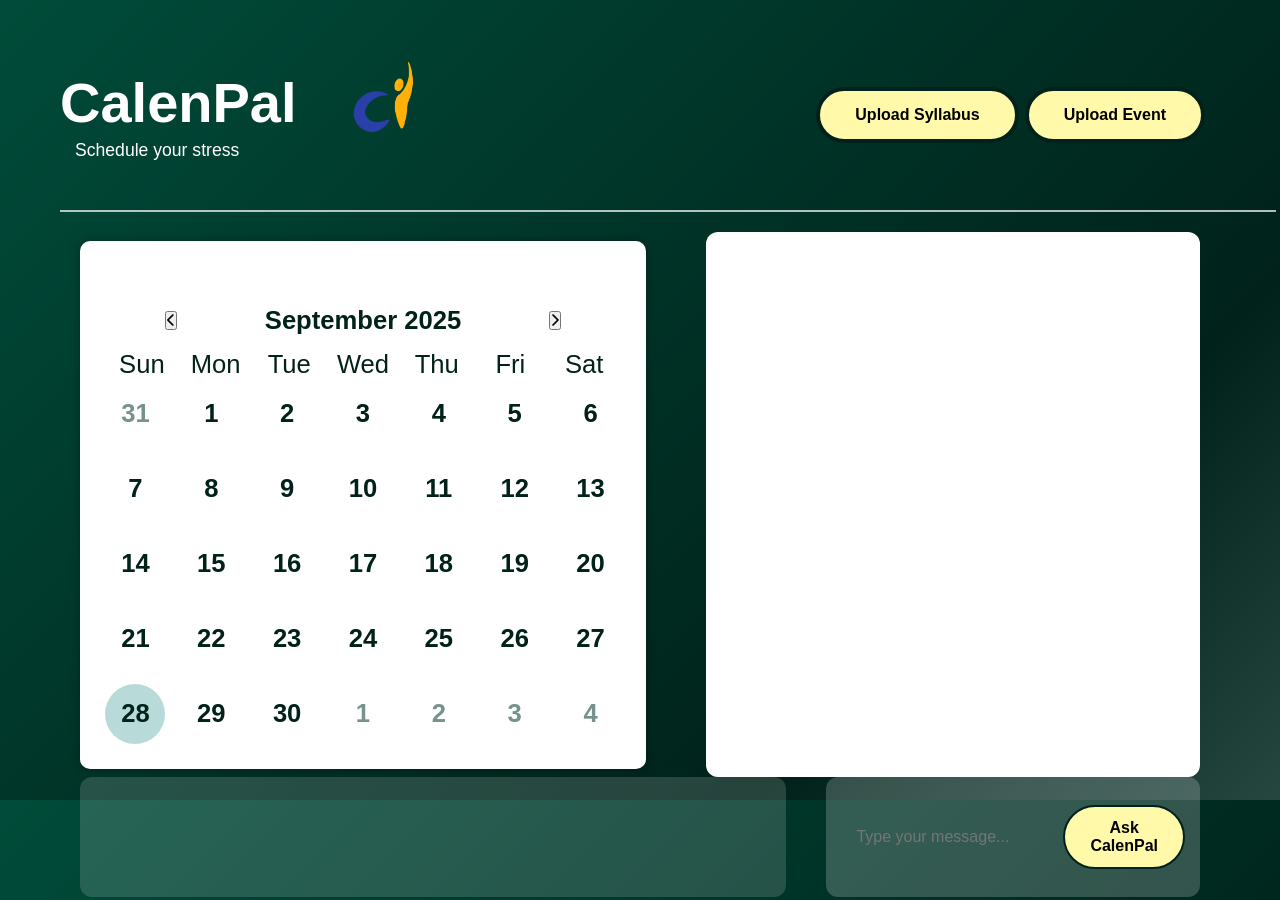
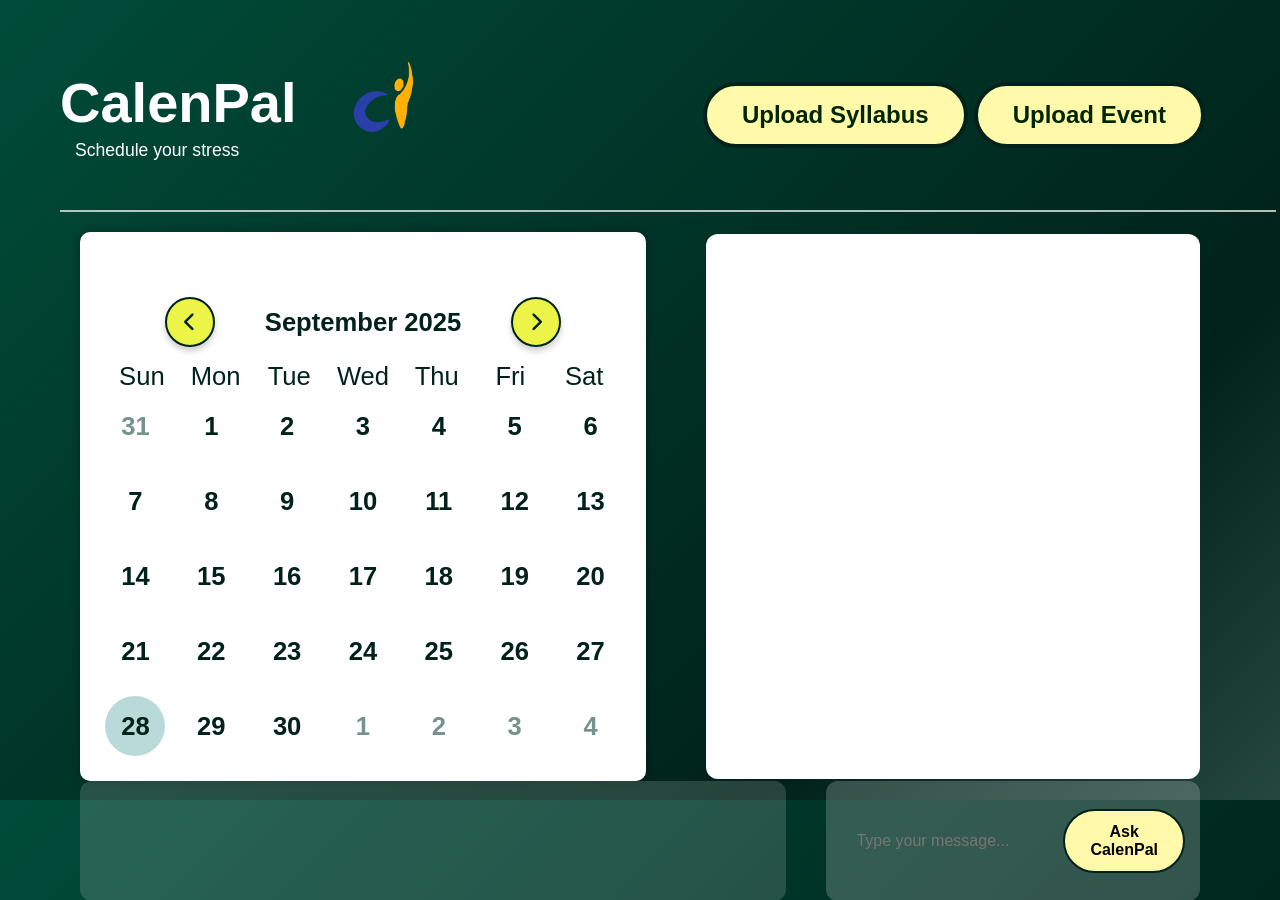
Before and after one commit to LettuceLeaf898/CalenPal, a Flask app: page / in a window 1280 px wide. Shown: the top 900 px of the page. Run offline with Flask 3, Linux system fonts and the light colour scheme.

Commit message:
bootyful buttons

```diff
--- a/framework/index.html
+++ b/framework/index.html
@@ -40,7 +40,7 @@
 
   <!-- Dialog for adding event -->
   <dialog id="eventDialog">
-    <h2>Upload Event Details</h2>
+    <h2>Upload Event Details</h2> <br>
     <form id="eventUploadForm" method="dialog">
       <label for="eventTitle">Event Title:</label>
       <input type="text" id="eventTitle" name="eventTitle" required><br><br>
@@ -53,8 +53,10 @@
       <div class="slidecontainer">
         <label for="StressLevel">Stress Level:</label>
         <span id="sliderValue">5</span>
-        <input type="range" min="1" max="10" value="5" class="slider" id="myRange">
+        <input type="range" min="1" max="10" value="5" class="slider" id="myRange"><br><br>
       </div>
+
+
       <style>
         .importance-fieldset {
           padding: 10px 0;
@@ -66,13 +68,13 @@
         }
       </style>
       <fieldset class="importance-fieldset">
-        <legend>Important?</legend>
+        <legend>Importance?</legend>
         <label><input type="radio" name="importance" value="low"> Low</label>
         <label><input type="radio" name="importance" value="medium"> Medium</label>
-        <label><input type="radio" name="importance" value="high"> High</label>
-      </fieldset>
-      <button type="submit" class="upload-btn">Submit Event</button>
-      <button type="button" id="closeDialog" class="upload-btn">Close</button>
+        <label><input type="radio" name="importance" value="high"> High</label> <br><br>
+      </fieldset>      <br>
+      <button type="submit" class="submit-btn">Submit Event</button>
+      <button type="button" id="closeDialog" class="submit-btn">Close</button>
 
     </form>
   </dialog>
--- a/static/style.css
+++ b/static/style.css
@@ -11,7 +11,6 @@
       background: linear-gradient(135deg, #00674F -50%, #00221A, #B8DBD9 200%);
     }
 
-    /* Header Section */
     .header {
       width: 100%;
       display: flex;
@@ -38,13 +37,31 @@
       border-radius: 50px;
       font-weight: bold;
       cursor: pointer;
-      font-size: 1rem;
-      color: #000;
+      font-size: 1.5rem;
+      color: #002601;
       transition: background 0.3s ease;
       transform: translateX(-15px);
     }
 
     .upload-btn:hover {
+      background-color: #ffe44c;
+    }
+
+     .submit-btn {
+      background-color: #fff9a9;
+      border: 4px solid #00221A;
+      padding: 15px 10px;
+      border-radius: 50px;
+      font-weight: bold;
+      cursor: pointer;
+      font-size: 1rem;
+      color: #000;
+      transition: background 0.3s ease;
+      transform: translateX(-15px);
+      margin-right: 70px;
+    }
+
+    .submit-btn:hover {
       background-color: #ffe44c;
     }
 
@@ -280,7 +297,7 @@
       position: absolute;
       top: 10px;
       right: 15px;
-      font-size: 22px;
+      font-size: px;
       cursor: pointer;
     }
 
@@ -377,17 +394,6 @@
       background: rgba(0, 0, 0, 0.5);
     }
 
-
-
-    /* When showModal() is used, the browser automatically
-   centers the <dialog> horizontally & vertically.
-   No need for position tricks! */
-
-
-
-
-    /* The overlay for the dialog is automatically handled by showModal() */
-
     .slidecontainer {
       width: 100%;
     }
@@ -447,3 +453,69 @@
   align-items: center;
   gap: 15px;                        /* space between text and logo */
 }
+
+.holiday {
+  background-color: #fffae6;
+  border-radius: 50%;
+}
+
+
+#nextBtn {
+  background-color: #ebf447;           /* soft background */
+  border: 2px solid #00221A;           /* subtle border */
+  border-radius: 50%;                   /* circular button */
+  width: 50px;                          /* fixed size */
+  height: 50px;
+  display: flex;                        /* center icon */
+  align-items: center;
+  justify-content: center;
+  cursor: pointer;
+  transition: all 0.3s ease;
+  box-shadow: 0 4px 6px rgba(0,0,0,0.2);
+}
+
+#nextBtn:hover {
+  background-color: #a8d409;            /* brighten on hover */
+  transform: translateY(-3px);          /* slight lift */
+  box-shadow: 0 6px 10px rgba(0,0,0,0.25);
+}
+
+#nextBtn:active {
+  transform: translateY(0);
+  box-shadow: 0 3px 6px rgba(0,0,0,0.2);
+}
+
+#nextBtn i {
+  color: #00221A;                       /* dark icon */
+  font-size: 1.2rem;
+}
+
+#prevBtn {
+  background-color: #ebf447;              /* soft background */
+  border: 2px solid #00221A;           /* subtle border */
+  border-radius: 50%;                   /* circular button */
+  width: 50px;                          /* fixed size */
+  height: 50px;
+  display: flex;                        /* center icon */
+  align-items: center;
+  justify-content: center;
+  cursor: pointer;
+  transition: all 0.3s ease;
+  box-shadow: 0 4px 6px rgba(0,0,0,0.2);
+}
+
+#prevBtn:hover {
+  background-color: #a8d409;            /* brighten on hover */
+  transform: translateY(-3px);          /* slight lift */
+  box-shadow: 0 6px 10px rgba(0,0,0,0.25);
+}
+
+#prevBtn:active {
+  transform: translateY(0);
+  box-shadow: 0 3px 6px rgba(0,0,0,0.2);
+}
+
+#prevBtn i {
+  color: #00221A;                       /* dark icon */
+  font-size: 1.2rem;
+}
```
